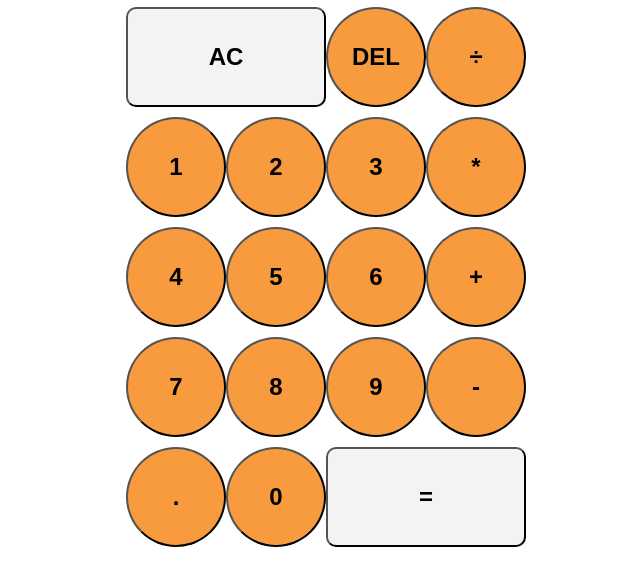
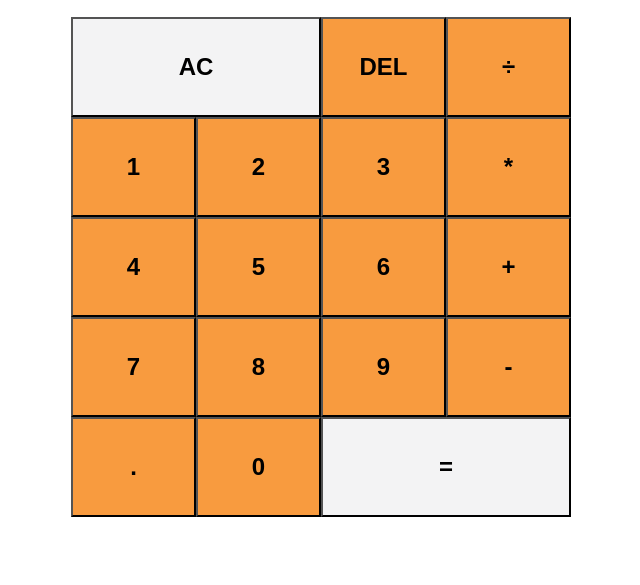
Before and after one commit to edvillatoro2/calculator, a plain HTML site: page index.html in a window 1280 px wide. Shown: the part 183-768 px from the top of the page, without its empty margins (319-959 px from the left). Drawn offline with Linux system fonts and the light colour scheme.

Commit message:
Add files via upload

```diff
--- a/style.scss
+++ b/style.scss
@@ -9,7 +9,10 @@ body {
   justify-content: center;
   align-content: center;
   min-height: 100vh;
-  grid-template-columns: repeat(4, 100px);
+  max-width: 500px;
+  width: 100%;
+  margin: 0 auto;
+  grid-template-columns: repeat(4, 1fr);
   grid-auto-rows: minmax(120px, auto) repeat(5,100px);
   button {
     cursor: pointer;
@@ -17,11 +20,11 @@ body {
     font-weight: 800;
     outline: none;
     background-color: rgb(248, 155, 63);
-    border-radius: 50%;
+    // border-radius: 50%;
     padding: 20px;
-    margin: 5px;
+    // margin: 5px 0;
     height: 100px;
-    width: 100px;
+    width: 100%;
     &:hover {
       background-color: white;
     }
@@ -29,7 +32,6 @@ body {
       grid-column: span 2;
       background-color: #F3F3F4;
       width: 100%;
-      border-radius: 10px;
     }
   }
   .output {
@@ -39,15 +41,15 @@ body {
     flex-direction: column;
     align-items: flex-end;
     justify-content: space-around;
-    padding: 10px;
     word-wrap: break-word;
     word-break: break-all;
-    border-radius: 10px;
     height: 80px;
+    width: 100%;
     margin-bottom: 20px;
     .current-operand {
       font-size: 32px;
       font-weight: 600;
+      padding: 10px;
     }
   }
 }
```
Also changed, not shown: style.css, 1 other file.
